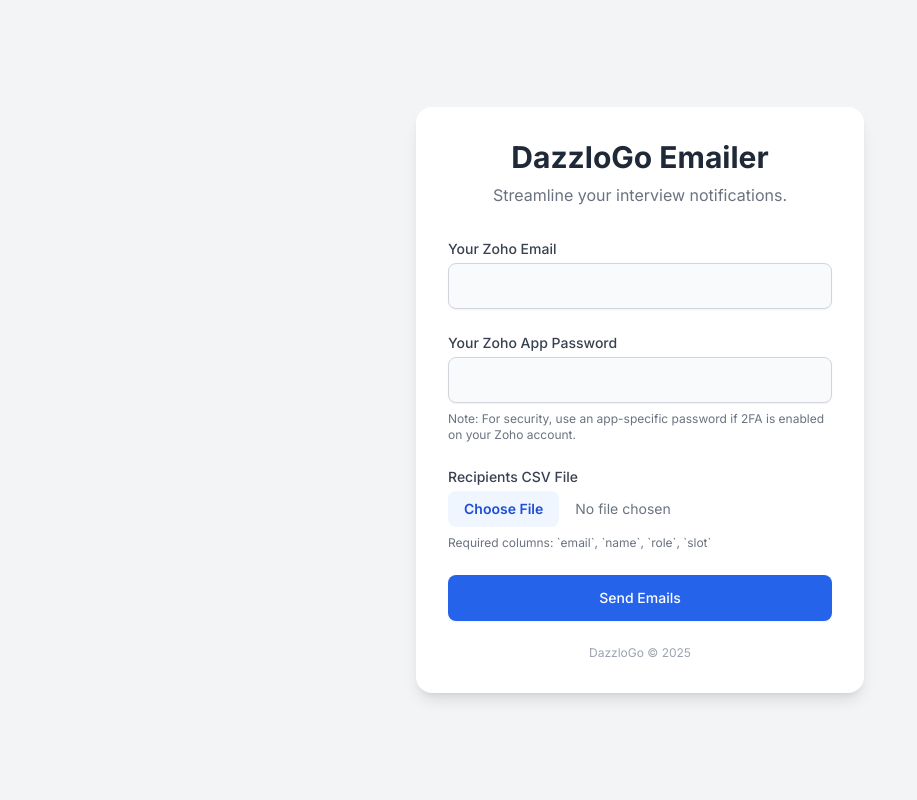
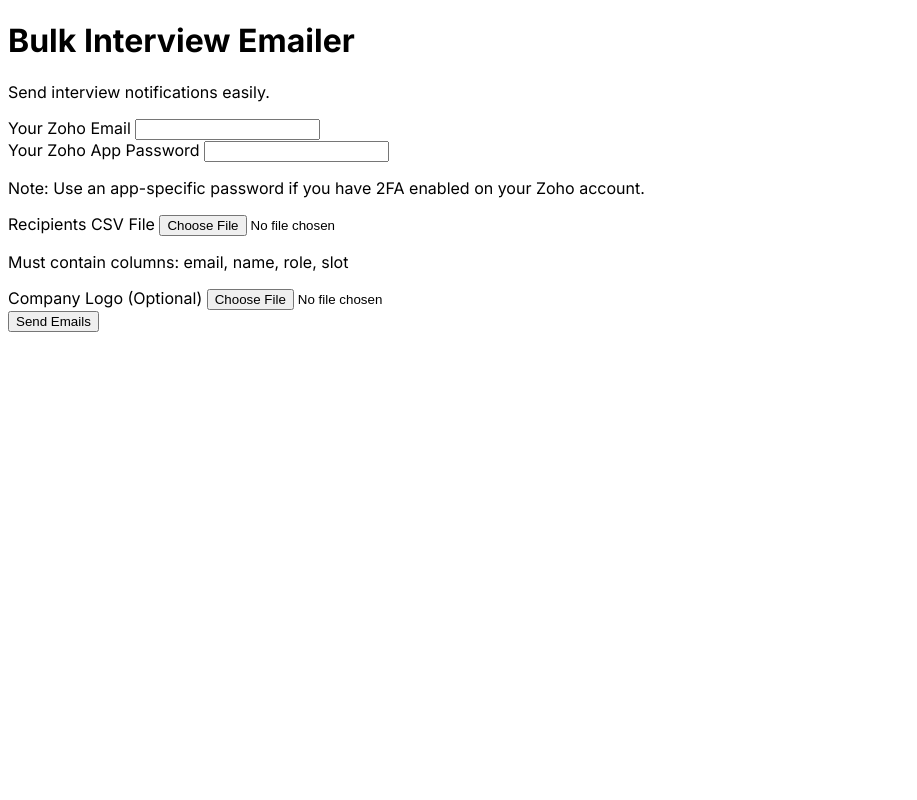
Before and after one commit to Neelp4258/Employee-Emailer, a Flask app: page / in a window 1280 px wide. Shown: the whole page, without its empty margins (0-917 px from the left). Run offline with Flask 3, Linux system fonts and the light colour scheme; some libraries are stand-ins or nearby versions.

Commit message:
first commit

```diff
--- a/app.py
+++ b/app.py
@@ -1,7 +1,7 @@
 # app.py
-# Main file for the DazzloGo Bulk Emailer web application.
+# Main file for the Flask web application.
 
-from flask import Flask, render_template, request, flash, redirect, url_for, send_from_directory
+from flask import Flask, render_template, request, flash, redirect, url_for
 import os
 import csv
 import smtplib
@@ -12,22 +12,22 @@
 
 # --- Flask App Configuration ---
 app = Flask(__name__)
-app.secret_key = 'a_very_secret_key_for_flash_messages' # Necessary for flashing messages
+app.secret_key = 'supersecretkey_for_flash_messages' # Necessary for flashing messages
 app.config['UPLOAD_FOLDER'] = 'uploads'
 os.makedirs(app.config['UPLOAD_FOLDER'], exist_ok=True)
 
 
-# --- Email Sending Logic ---
+# --- Email Sending Logic (Reverted to original branding) ---
 
-LOGO_CID = "dazzlogo_logo"
+LOGO_CID = "company_logo"
 
 def create_html_email_body(name, role, slot, has_logo=False):
     """
-    Generates a professional, mobile-friendly HTML body for the email.
+    Generates the full HTML body for the email, including the letterhead.
     The logo is referenced via Content-ID if available.
     """
     logo_src = f"cid:{LOGO_CID}" if has_logo else ""
-    logo_html = f'<img src="{logo_src}" alt="DazzloGo Logo" style="width: 50px; height: 50px; vertical-align: middle; border-radius: 8px;">' if has_logo else '<div style="width: 50px; height: 50px; background-color: #f0f0f0; border: 1px solid #ccc; display: inline-block; vertical-align: middle; text-align: center; line-height: 50px; font-size: 8px; color: #666; border-radius: 8px;">LOGO</div>'
+    logo_html = f'<img src="{logo_src}" alt="Company Logo" style="width: 50px; height: 50px; vertical-align: middle; border-radius: 8px;">' if has_logo else '<div style="width: 50px; height: 50px; background-color: #f0f0f0; border: 1px solid #ccc; display: inline-block; vertical-align: middle; text-align: center; line-height: 50px; font-size: 8px; color: #666; border-radius: 8px;">LOGO</div>'
 
     html_content = f"""
     <!DOCTYPE html>
@@ -35,66 +35,58 @@
     <head>
         <meta charset="UTF-8">
         <meta name="viewport" content="width=device-width, initial-scale=1.0">
-        <title>Interview Shortlisting - DazzloGo</title>
+        <title>Interview Shortlisting</title>
         <style>
-            body {{ font-family: -apple-system, BlinkMacSystemFont, 'Segoe UI', Roboto, Helvetica, Arial, sans-serif, 'Apple Color Emoji', 'Segoe UI Emoji', 'Segoe UI Symbol'; line-height: 1.6; color: #333; margin: 0; padding: 0; background-color: #f4f4f7; }}
-            .email-container {{ max-width: 600px; margin: 20px auto; background-color: #ffffff; padding: 25px; border-radius: 12px; box-shadow: 0 4px 15px rgba(0, 0, 0, 0.07); }}
-            .header {{ display: flex; align-items: center; justify-content: space-between; padding-bottom: 20px; border-bottom: 1px solid #e0e0e0; margin-bottom: 20px; flex-wrap: wrap; gap: 15px; }}
+            body {{ font-family: 'Inter', sans-serif; line-height: 1.6; color: #333; margin: 0; padding: 20px; background-color: #f9f9f9; }}
+            .container {{ max-width: 700px; margin: 20px auto; background-color: #ffffff; padding: 30px; border-radius: 12px; box-shadow: 0 4px 15px rgba(0, 0, 0, 0.08); }}
+            .header {{ display: flex; align-items: center; justify-content: space-between; padding-bottom: 20px; border-bottom: 2px solid #e0e0e0; margin-bottom: 20px; flex-wrap: wrap; }}
             .header-left {{ display: flex; align-items: center; }}
             .company-info {{ margin-left: 15px; }}
-            .company-name {{ font-size: 22px; font-weight: 600; color: #1a202c; margin: 0; }}
-            .tagline {{ font-size: 12px; color: #718096; margin-top: 4px; }}
-            .contact-info {{ text-align: right; font-size: 11px; color: #4a5568; }}
+            .company-name {{ font-size: 24px; font-weight: bold; color: #222; margin: 0; }}
+            .tagline {{ font-style: italic; font-size: 11px; color: #666; margin-top: 5px; }}
+            .contact-info {{ text-align: right; font-size: 10px; color: #444; font-weight: bold; }}
             .contact-info p {{ margin: 2px 0; }}
-            .content {{ font-size: 15px; color: #2d3748; }}
-            .content p {{ margin-bottom: 15px; }}
-            .instructions ul {{ list-style-type: disc; margin-left: 20px; padding-left: 5px; color: #4a5568; }}
-            .instructions li {{ margin-bottom: 8px; }}
-            .footer {{ text-align: center; font-size: 12px; color: #a0aec0; margin-top: 30px; padding-top: 20px; border-top: 1px solid #e0e0e0; }}
-            strong {{ font-weight: 600; color: #2d3748; }}
-            a {{ color: #4299e1; text-decoration: none; }}
-            @media screen and (max-width: 600px) {{
-                .email-container {{ padding: 15px; }}
-                .header {{ flex-direction: column; align-items: flex-start; }}
-                .contact-info {{ text-align: left; margin-top: 15px; }}
-                .company-name {{ font-size: 20px; }}
-            }}
+            .golden-lines {{ border-bottom: 1.5px solid #D4AF37; padding-bottom: 4px; margin-bottom: 15px; }}
+            .golden-lines::after {{ content: ''; display: block; border-bottom: 0.8px solid #D4AF37; margin-top: 4px; }}
+            .content {{ font-size: 14px; }}
+            .instructions ul {{ list-style-type: disc; margin-left: 20px; padding-left: 0; }}
+            .footer {{ text-align: center; font-size: 10px; color: #666; margin-top: 30px; padding-top: 15px; border-top: 1px solid #e0e0e0; }}
+            strong {{ font-weight: bold; }}
         </style>
     </head>
     <body>
-        <div class="email-container">
+        <div class="container">
             <div class="header">
                 <div class="header-left">
                     {logo_html}
                     <div class="company-info">
-                        <h1 class="company-name">DazzloGo</h1>
-                        <p class="tagline">Innovate. Integrate. Inspire.</p>
+                        <h1 class="company-name">Dazzlo Enterprises Pvt Ltd</h1>
+                        <p class="tagline">Redefining lifestyle with Innovations and Dreams</p>
                     </div>
                 </div>
                 <div class="contact-info">
-                    <p>+91 9373015503</p>
-                    <p><a href="mailto:info@dazzlo.co.in">info@dazzlo.co.in</a></p>
+                    <p>Tel: +91 9373015503</p>
+                    <p>Email: <a href="mailto:info@dazzlo.co.in" style="color: #007bff; text-decoration: none;">info@dazzlo.co.in</a></p>
+                    <p>Location: Kalyan, Maharashtra 421301</p>
                 </div>
             </div>
+            <div class="golden-lines"></div>
             <div class="content">
                 <p>Hello {name},</p>
                 <p>We are pleased to inform you that your application has been shortlisted by our Hiring Team for the role of <strong>{role}</strong>.</p>
-                <p>A telephonic interview has been scheduled for you in the following time slot: <strong>{slot}</strong>.</p>
-                <p>Please be prepared for the interview and follow the instructions below:</p>
+                <p>An Interview has been scheduled on <strong>{slot}</strong>.</p>
+                <p>Instructions for the Interview-</p>
                 <div class="instructions">
                     <ul>
-                        <li>Ensure your phone is fully charged and you are in a quiet location.</li>
-                        <li>Have a copy of your updated resume ready for your reference.</li>
-                        <li>Our HR representative will call you during the scheduled time.</li>
+                        <li>Please ensure your phone is fully charged and reachable at the scheduled time.</li>
+                        <li>Keep a copy of your updated resume handy for reference.</li>
+                        <li>Be in a quiet environment to avoid any background disturbance.</li>
                     </ul>
                 </div>
-                <p>If you have any questions or need to reschedule, please reply to this email at your earliest convenience.</p>
-                <p>We look forward to speaking with you.</p>
-                <p>Best regards,<br><strong>The DazzloGo HR Team</strong></p>
+                <p>Best regards,<br>HR Team<br>DazzloHR</p>
             </div>
             <div class="footer">
-                <p>&copy; 2025 DazzloGo. All rights reserved.</p>
-                <p><a href="http://www.dazzlo.co.in">www.dazzlo.co.in</a></p>
+                <p>&copy; 2025 Dazzlo Enterprises Pvt Ltd. All rights reserved.</p>
             </div>
         </div>
     </body>
@@ -152,12 +144,11 @@
     csv_path = os.path.join(app.config['UPLOAD_FOLDER'], csv_filename)
     csv_file.save(csv_path)
 
-    # Load logo data from the static folder
+    # Handle Logo file upload (optional)
     logo_data = None
-    logo_path = os.path.join('static', 'logo.png')
-    if os.path.exists(logo_path):
-        with open(logo_path, 'rb') as f:
-            logo_data = f.read()
+    logo_file = request.files.get('logo_file')
+    if logo_file and logo_file.filename != '':
+        logo_data = logo_file.read()
 
     # Process and send emails
     results = []
@@ -178,7 +169,7 @@
                 role = row['role'].strip()
                 slot = row['slot'].strip()
 
-                subject = f"Interview Invitation for {role} at DazzloGo"
+                subject = f"Interview Shortlisting - {role} - DazzloHR"
                 html_body = create_html_email_body(name, role, slot, has_logo=bool(logo_data))
 
                 success, message = send_email_smtp(sender_email, sender_password, recipient_email, subject, html_body, logo_data)
--- a/templates/index.html
+++ b/templates/index.html
@@ -1,35 +1,30 @@
 <!-- templates/index.html -->
-<!-- The main user interface for the DazzloGo Bulk Emailer. -->
+<!-- The main user interface for sending emails. -->
 
 <!DOCTYPE html>
 <html lang="en">
 <head>
     <meta charset="UTF-8">
     <meta name="viewport" content="width=device-width, initial-scale=1.0">
-    <title>DazzloGo Bulk Emailer</title>
-    <script src="https://cdn.tailwindcss.com"></script>
+    <title>Bulk Interview Emailer</title>
+    <link href="https://cdn.tailwindcss.com" rel="stylesheet">
     <link rel="preconnect" href="https://fonts.googleapis.com">
     <link rel="preconnect" href="https://fonts.gstatic.com" crossorigin>
     <link href="https://fonts.googleapis.com/css2?family=Inter:wght@400;500;600;700&display=swap" rel="stylesheet">
     <style>
-        body {
-            font-family: 'Inter', sans-serif;
-            background-color: #f3f4f6;
-        }
+        body { font-family: 'Inter', sans-serif; }
     </style>
 </head>
-<body class="flex items-center justify-center min-h-screen p-4">
-    <div class="w-full max-w-md bg-white p-8 rounded-2xl shadow-lg transform transition-all hover:shadow-2xl">
-        <div class="text-center mb-8">
-            <h1 class="text-3xl font-bold text-gray-800">DazzloGo Emailer</h1>
-            <p class="text-gray-500 mt-2">Streamline your interview notifications.</p>
-        </div>
+<body class="bg-gray-100 flex items-center justify-center min-h-screen">
+    <div class="w-full max-w-lg bg-white p-8 rounded-xl shadow-lg">
+        <h1 class="text-3xl font-bold text-gray-800 mb-2 text-center">Bulk Interview Emailer</h1>
+        <p class="text-gray-500 mb-6 text-center">Send interview notifications easily.</p>
 
         <!-- Flash messages display area -->
         {% with messages = get_flashed_messages(with_categories=true) %}
             {% if messages %}
                 {% for category, message in messages %}
-                    <div class="p-4 mb-4 text-sm rounded-lg {{ 'bg-red-100 text-red-800' if category == 'danger' else 'bg-blue-100 text-blue-800' }}" role="alert">
+                    <div class="p-4 mb-4 text-sm rounded-lg {{ 'bg-red-100 text-red-700' if category == 'danger' else 'bg-blue-100 text-blue-700' }}" role="alert">
                         <span class="font-medium">{{ message }}</span>
                     </div>
                 {% endfor %}
@@ -38,29 +33,33 @@
 
         <form action="/send_emails" method="post" enctype="multipart/form-data" class="space-y-6">
             <div>
-                <label for="email" class="block text-sm font-medium text-gray-700 mb-1">Your Zoho Email</label>
-                <input type="email" name="email" id="email" required class="mt-1 block w-full px-4 py-2.5 bg-gray-50 border border-gray-300 rounded-lg shadow-sm placeholder-gray-400 focus:outline-none focus:ring-2 focus:ring-blue-500 focus:border-transparent transition">
+                <label for="email" class="block text-sm font-medium text-gray-700">Your Zoho Email</label>
+                <input type="email" name="email" id="email" required class="mt-1 block w-full px-3 py-2 bg-white border border-gray-300 rounded-md shadow-sm placeholder-gray-400 focus:outline-none focus:ring-indigo-500 focus:border-indigo-500 sm:text-sm">
             </div>
 
             <div>
-                <label for="password" class="block text-sm font-medium text-gray-700 mb-1">Your Zoho App Password</label>
-                <input type="password" name="password" id="password" required class="mt-1 block w-full px-4 py-2.5 bg-gray-50 border border-gray-300 rounded-lg shadow-sm placeholder-gray-400 focus:outline-none focus:ring-2 focus:ring-blue-500 focus:border-transparent transition">
-                <p class="text-xs text-gray-500 mt-2">Note: For security, use an app-specific password if 2FA is enabled on your Zoho account.</p>
+                <label for="password" class="block text-sm font-medium text-gray-700">Your Zoho App Password</label>
+                <input type="password" name="password" id="password" required class="mt-1 block w-full px-3 py-2 bg-white border border-gray-300 rounded-md shadow-sm placeholder-gray-400 focus:outline-none focus:ring-indigo-500 focus:border-indigo-500 sm:text-sm">
+                <p class="text-xs text-gray-500 mt-1">Note: Use an app-specific password if you have 2FA enabled on your Zoho account.</p>
             </div>
 
             <div>
-                <label for="csv_file" class="block text-sm font-medium text-gray-700 mb-1">Recipients CSV File</label>
-                <input type="file" name="csv_file" id="csv_file" required accept=".csv" class="block w-full text-sm text-gray-500 file:mr-4 file:py-2 file:px-4 file:rounded-lg file:border-0 file:text-sm file:font-semibold file:bg-blue-50 file:text-blue-700 hover:file:bg-blue-100 cursor-pointer">
-                <p class="text-xs text-gray-500 mt-2">Required columns: `email`, `name`, `role`, `slot`</p>
+                <label for="csv_file" class="block text-sm font-medium text-gray-700">Recipients CSV File</label>
+                <input type="file" name="csv_file" id="csv_file" required accept=".csv" class="mt-1 block w-full text-sm text-gray-500 file:mr-4 file:py-2 file:px-4 file:rounded-full file:border-0 file:text-sm file:font-semibold file:bg-indigo-50 file:text-indigo-700 hover:file:bg-indigo-100">
+                <p class="text-xs text-gray-500 mt-1">Must contain columns: email, name, role, slot</p>
             </div>
 
             <div>
-                <button type="submit" class="w-full flex justify-center py-3 px-4 border border-transparent rounded-lg shadow-sm text-sm font-medium text-white bg-blue-600 hover:bg-blue-700 focus:outline-none focus:ring-2 focus:ring-offset-2 focus:ring-blue-500 transition-transform transform hover:scale-105">
+                <label for="logo_file" class="block text-sm font-medium text-gray-700">Company Logo (Optional)</label>
+                <input type="file" name="logo_file" id="logo_file" accept="image/png" class="mt-1 block w-full text-sm text-gray-500 file:mr-4 file:py-2 file:px-4 file:rounded-full file:border-0 file:text-sm file:font-semibold file:bg-gray-50 file:text-gray-700 hover:file:bg-gray-100">
+            </div>
+
+            <div>
+                <button type="submit" class="w-full flex justify-center py-3 px-4 border border-transparent rounded-md shadow-sm text-sm font-medium text-white bg-indigo-600 hover:bg-indigo-700 focus:outline-none focus:ring-2 focus:ring-offset-2 focus:ring-indigo-500">
                     Send Emails
                 </button>
             </div>
         </form>
-        <p class="text-center text-xs text-gray-400 mt-6">DazzloGo &copy; 2025</p>
     </div>
 </body>
 </html>
```
